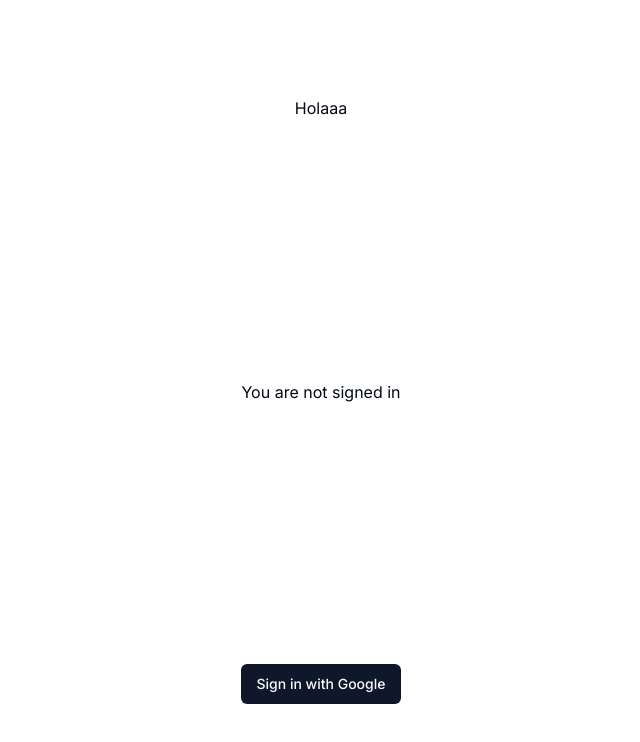
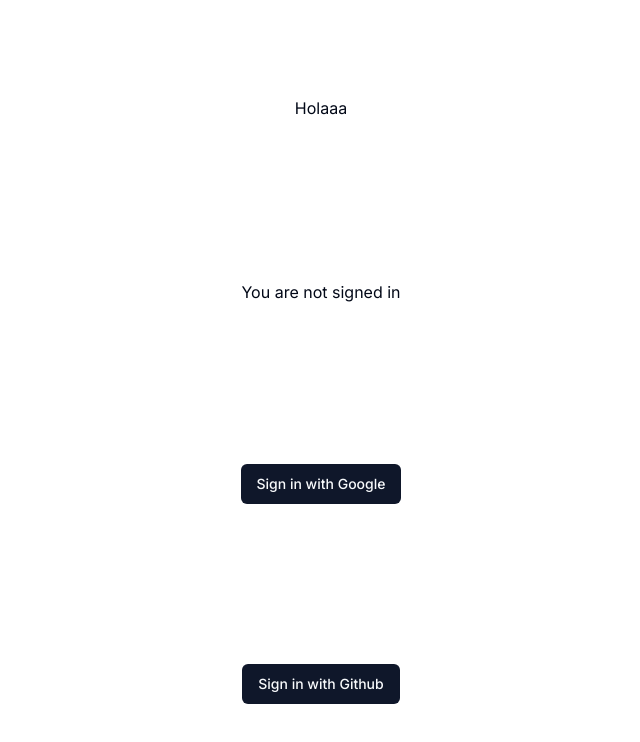
Before and after one commit to AzizKHAN030/capacitor-nextauth, a Next.js app: page / in a window 1280 px wide. Shown: the top 742 px of the page, without its empty margins (319-959 px from the left). Built offline with nearby package versions, Linux system fonts and the light colour scheme; no server answers.

Commit message:
Add loginWithProvider function and enable GithubProvider

```diff
--- a/src/lib/utils.ts
+++ b/src/lib/utils.ts
@@ -7,7 +7,10 @@
   return twMerge(clsx(inputs));
 }
 
-export const loginWithGoogle = async (callback: () => void) => {
+export const loginWithProvider = async (
+  callback: () => void,
+  provider: string
+) => {
   /**
    * Fetches the CSRF token, needed for all requests
    * Bear in mind we need to set credentials to include
@@ -26,7 +29,7 @@
    * Generate an oAuth URL for the Twitter provider
    */
   const { url }: { url: string } = await fetch(
-    `${appConfig.apiHost}/api/auth/signin/github`,
+    `${appConfig.apiHost}/api/auth/signin/${provider}`,
     {
       method: "POST",
       headers: {
--- a/src/pages/api/auth/[...nextauth].ts
+++ b/src/pages/api/auth/[...nextauth].ts
@@ -10,10 +10,10 @@
       clientId: process.env.GOOGLE_CLIENT_ID as string,
       clientSecret: process.env.GOOGLE_CLIENT_SECRET as string,
     }),
-    // GithubProvider({
-    //   clientId: process.env.GITHUB_ID as string,
-    //   clientSecret: process.env.GITHUB_SECRET as string,
-    // }),
+    GithubProvider({
+      clientId: process.env.GITHUB_ID as string,
+      clientSecret: process.env.GITHUB_SECRET as string,
+    }),
     // ...add more providers here
   ],
   cookies: {
--- a/src/pages/index.tsx
+++ b/src/pages/index.tsx
@@ -6,7 +6,7 @@
 
 import { Button } from "@/components/ui/button";
 import { SessionContext } from "@/hooks/useSession";
-import { loginWithGoogle } from "@/lib/utils";
+import { loginWithProvider } from "@/lib/utils";
 
 const inter = Inter({ subsets: ["latin"] });
 
@@ -52,8 +52,11 @@
           </>
         )}
       </p>
-      <Button onClick={() => loginWithGoogle(callback)}>
+      <Button onClick={() => loginWithProvider(callback, "google")}>
         Sign in with Google
+      </Button>
+      <Button onClick={() => loginWithProvider(callback, "github")}>
+        Sign in with Github
       </Button>
     </main>
   );
```
